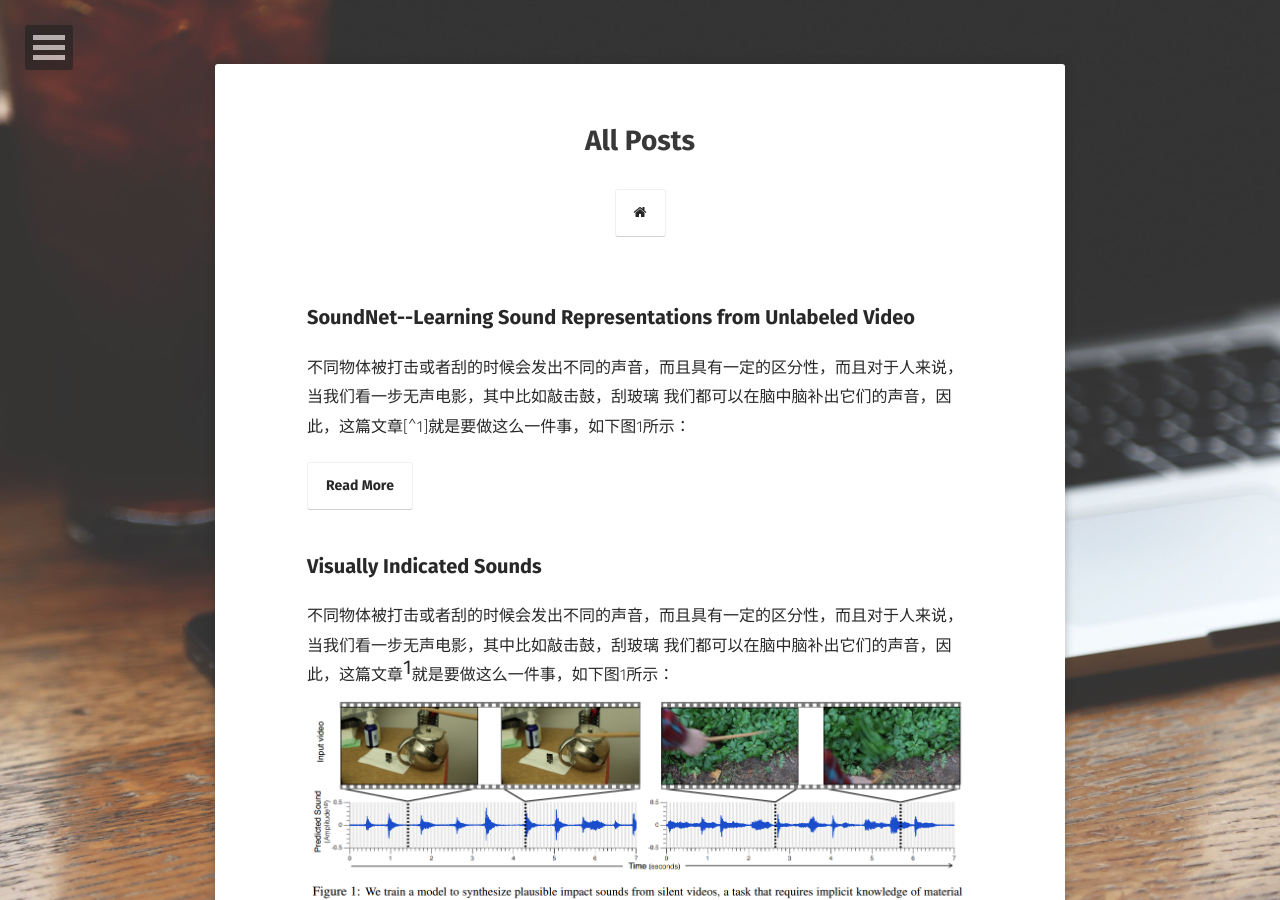
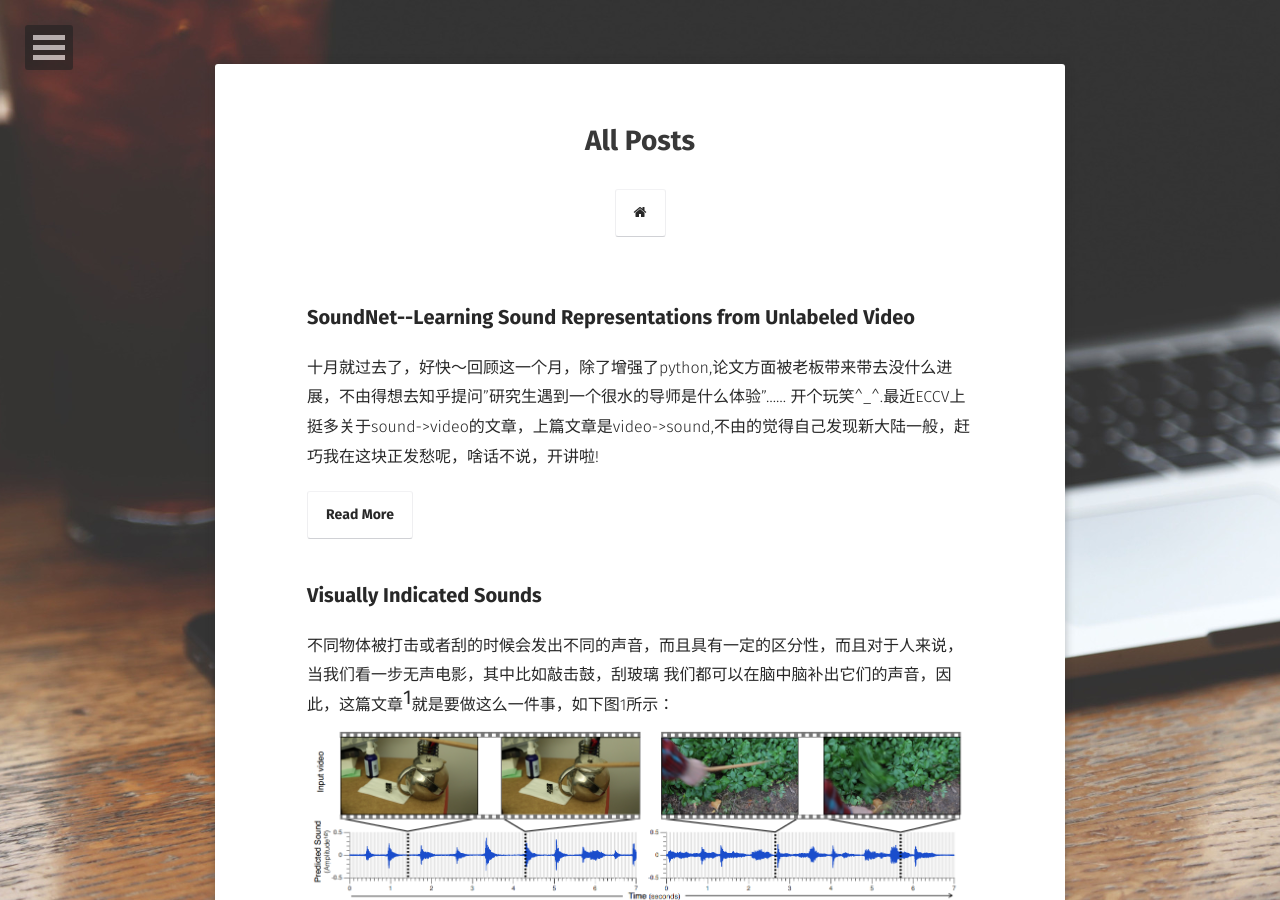
Before and after one commit to sunjieee/saicoco.github.io, a Jekyll site: the page built from posts/index.md, in a window 1280 px wide and 900 px high. Built offline with Jekyll 4.4.1, drawn with Linux system fonts in a browser that asks for light colours; some web fonts are replaced; some of the changed lines change nothing that is shown.

Commit message:
soundnet

````diff
--- a/_posts/2016-10-30-SoundNet.md
+++ b/_posts/2016-10-30-SoundNet.md
@@ -5,5 +5,88 @@
 comments: true
 ---
 
-不同物体被打击或者刮的时候会发出不同的声音，而且具有一定的区分性，而且对于人来说，当我们看一步无声电影，其中比如敲击鼓，刮玻璃
-我们都可以在脑中脑补出它们的声音，因此，这篇文章[^1]就是要做这么一件事，如下图1所示：
+十月就过去了，好快～回顾这一个月，除了增强了python,论文方面被老板带来带去没什么进展，不由得想去知乎提问"研究生遇到一个很水的导师是什么体验"……
+开个玩笑^_^.最近ECCV上挺多关于sound->video的文章，上篇文章是video->sound,不由的觉得自己发现新大陆一般，赶巧我在这块正发愁呢，啥话不说，开讲啦!
+
+## SoundNet
+
+文章[^1]的目的在于学习video与sound之间学习acousic representation,为的是声音与video可以对应起来，可以用作声音检索视频等一系列应用。同时，文章提出了一种
+student-teacher training procedure,这个训练方法后面会讲，主要用来将别的训练好的模型迁移到别的模型，使得别的模型具有原来训练好的模型的性能或者能力。这篇
+blog分为一下几部分:
+
+* SoundNet框架
+
+* student-teacher训练方法
+
+### SoundNet框架
+
+结合图最好解释了，先上图1:
+
+![1](../downloads/soundnet/1)
+
+由上图我们可以看出soundnet的组成，输入为没有标签的video,　包含视频和音频，对于每一帧视频，通过已经训练好的CNN(ImageNet CNN, Places CNN),进行目标分类和
+场景分类，利用得到的最后一层的特征或者是logits用作sound部分的映射目标；对于音频部分，文章没有利用常用的语音特征(MFCCs, Spectrogram .etc),而是直接使用
+原始wavform,在输入到1D CNN后通过一系列conv和pooling,最后得到两个输出，用作与video部分的映射进行metrics learning，这里度量函数为KL loss.当然，文章这么做，
+是因为有足够的音频和视频数据，换做以往小量音视频数据，这么做时能基于pre-train或者语音特征使用MFCC等手工特征。而模型结构具体参数可以如下述代码所示，
+
+
+```lua
+  net = nn.Sequential()
+
+  net:add(nn.SpatialConvolution(1, 32, 1,64, 1,2, 0,32))
+  net:add(nn.SpatialBatchNormalization(32))
+  net:add(nn.ReLU(true))
+  net:add(nn.SpatialMaxPooling(1,8, 1,8))
+
+  net:add(nn.SpatialConvolution(32, 64, 1,32, 1,2, 0,16))
+  net:add(nn.SpatialBatchNormalization(64))
+  net:add(nn.ReLU(true))
+  net:add(nn.SpatialMaxPooling(1,8, 1,8))
+
+  net:add(nn.SpatialConvolution(64, 128,  1,16, 1,2, 0,8))
+  net:add(nn.SpatialBatchNormalization(128))
+  net:add(nn.ReLU(true))
+  net:add(nn.SpatialMaxPooling(1,8, 1,8))
+  --net:add(nn.SpatialDropout(0.5))
+
+  net:add(nn.SpatialConvolution(128, 256,  1,8, 1,2, 0,4))
+  net:add(nn.SpatialBatchNormalization(256))
+  net:add(nn.ReLU(true))
+  --net:add(nn.SpatialDropout(0.5))
+
+  net:add(nn.ConcatTable():add(nn.SpatialConvolution(256, 1000, 1,16, 1,12, 0,4))
+                          :add(nn.SpatialConvolution(256,  401, 1,16, 1,12, 0,4)))
+
+  net:add(nn.ParallelTable():add(nn.SplitTable(3)):add(nn.SplitTable(3)))
+  net:add(nn.FlattenTable())
+```
+
+由上述代码可以看出，sound部分没有全连接层，原因在于每个audio的长度不定，因此文章使用全卷积网络，这里困惑的是不定长的audio对应video
+必然也是不定长的，文章是不是恰巧是对应的，这里后续在[issue](https://github.com/saicoco/saicoco.github.io/issues/7)中作补充。其实这里看出，
+文章其实包装比较好，核心其实是一堆audio部分的CNN,还有对应的"标签"来自video CNN部分，然后利用student-teacher进行训练。
+
+### Student-Teacher
+
+这个训练方法属于transfer learning部分，手法在于利用已有模型得到的预测结果作为student模型的弱标签，使得student去拟合teacher的复杂函数，
+以此来达到迁移的目的。可以参看[Do Deep Nets Really Need to be Deep?](http://xueshu.baidu.com/s?wd=paperuri%3A%28078415e6ab570770529798299e0d8b90%29&filter=sc_long_sign&tn=SE_xueshusource_2kduw22v&sc_vurl=http%3A%2F%2Farxiv.org%2Fabs%2F1312.6184&ie=utf-8&sc_us=7007594391503052629)，
+文章主要描述了一种训练方法，使得简单浅层网络可以达到深层复杂模型的性能，利用deep Model最后的输出logits作为原来输入数据的新标签，去重新输入到
+shallow model中，以此使得浅层模型可以得到由原始数据到logits的映射函数，即得到了deep model的映射能力，正是"如果我不能打败你，我就加入你"，当然，还有这篇
+文章[^2]，都是在学习一种模型去拟合复杂模型达到迁移学习的目的。
+
+回到文章[^1]中，文章将这种技巧用到sound->video,利用已经训练好的场景分类和目标分类的CNN模型得到video对应的logits,然后将对应的audio
+输入至audio CNN中，在最后的输出部分去回归logits,从audio的角度去拟合映射函数，达到sound到场景sematic level label，可以说比较创新。
+
+
+## Reference
+
+[^1]: SoundNet: Learning Sound Representations from Unlabeled Video" by Yusuf Aytar, Carl Vondrick, Antonio Torralba. NIPS 2016
+
+[^2]: Hinton G, Vinyals O, Dean J. Distilling the Knowledge in a Neural Network[J]. Computer Science, 2015, 14(7):38-39.
+
+[^3]: Ba L J, Caruana R. Do Deep Nets Really Need to be Deep?[J]. Advances in Neural Information Processing Systems, 2014:2654-2662.
+
+### 写在后面的话
+
+最近梦比较乱，不像以前的很整齐，要么各个阶段的好朋友，要么家人亲戚，最近梦里出现了一个约我吃小龙虾的女孩子，后来居然被她老板喊去吃小龙虾...,再到后来觉得自己
+回到了小时候，不同的是没见到老爸，那个场景朴实，让人觉得舒服，梦醒时没有以往的疲倦，只想着努力记住那种感觉，谁想吃个饭啥都没了..我还是觉得会遇到这个场景的，可能会在我
+暮年时候吧，想家了
````
Also changed, not shown: 1 other file.
